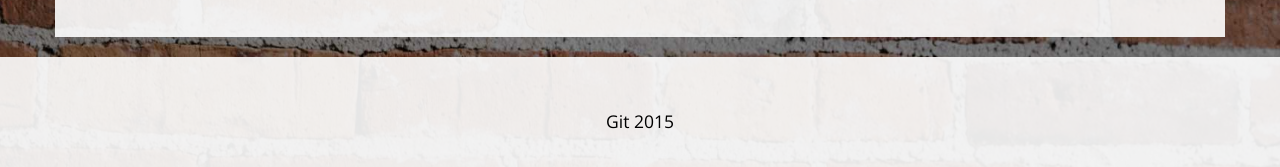
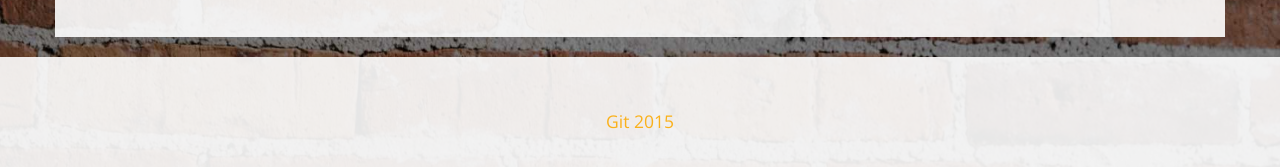
Before and after one commit to morechiba/test, a plain HTML site: page index.html in a window 1280 px wide. Shown: the part 1824-1991 px from the top of the page. Drawn offline with nearby package versions, Linux system fonts and the light colour scheme.

Commit message:
Changed footer text color and font-size

```diff
--- a/index.html
+++ b/index.html
@@ -157,7 +157,7 @@
         <div class="container">
             <div class="row">
                 <div class="col-lg-12 text-center">
-                    <p>Git 2015</p>
+                    <p style="color:#fab11c">Git 2015</p>
                 </div>
             </div>
         </div>
```
